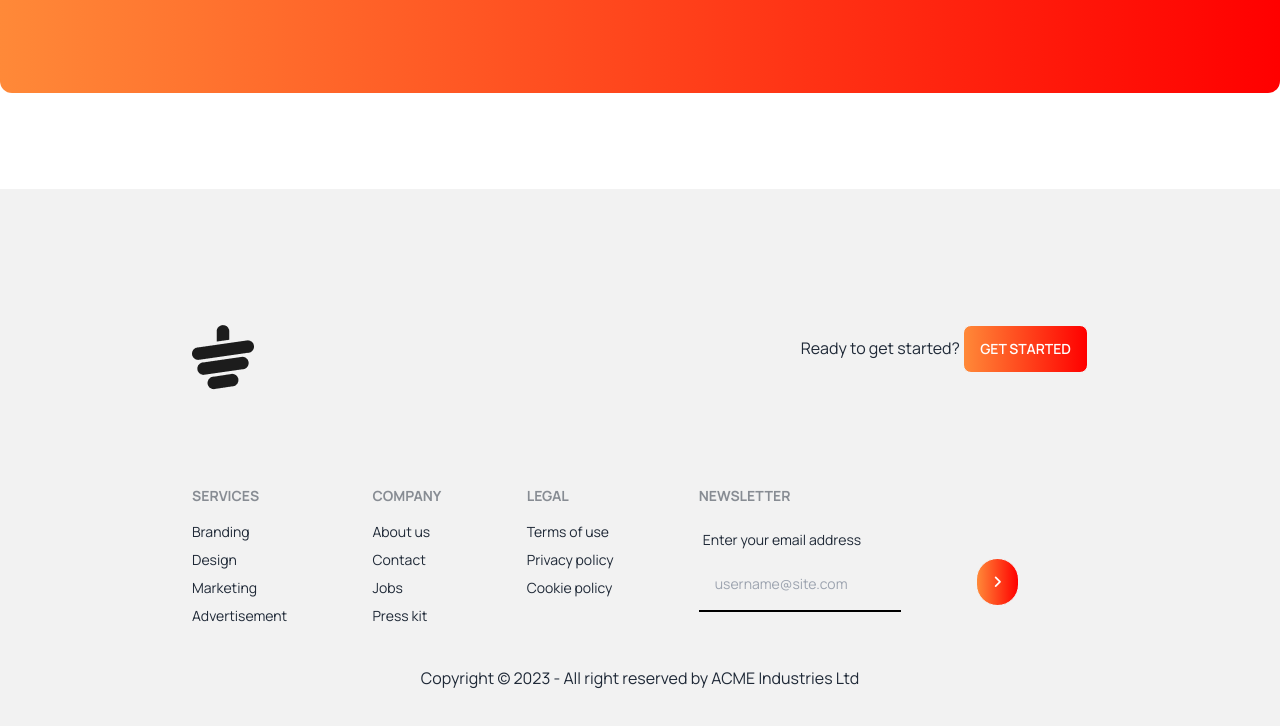
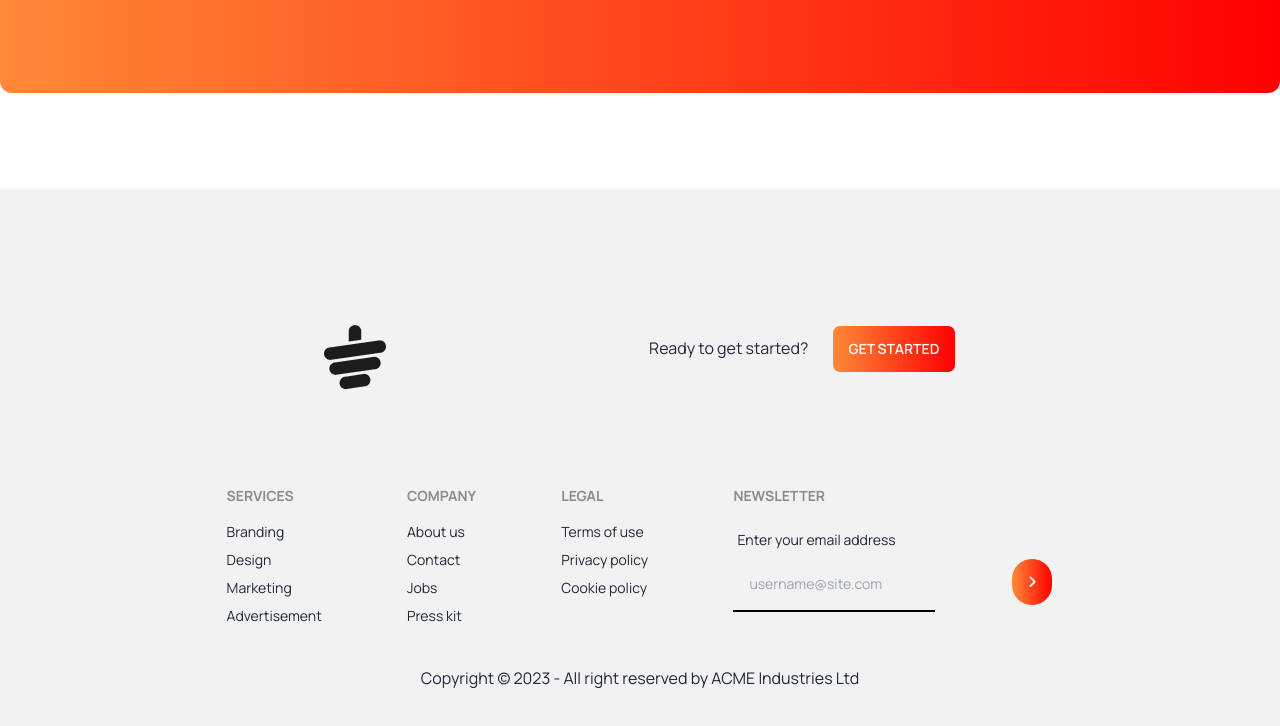
Before and after one commit to rockyhaque/teaHouse, a plain HTML site: page index.html in a window 1280 px wide. Shown: the part 2685-3411 px from the top of the page. Drawn offline with nearby package versions, Linux system fonts and the light colour scheme.

Commit message:
footer update 1.1

```diff
--- a/index.html
+++ b/index.html
@@ -218,14 +218,14 @@
 
     <!-- Footer Section  -->
     <footer class="px-4 lg:px-48 py-10 bg-base-200 text-base-content">
-      <div class="flex justify-between my-24">
+      <div class="flex justify-around  my-24">
         <img src="./images/cup.png" alt="">
         <p>
-          <span>Ready to get started?</span>
+          <span class="mr-5">Ready to get started?</span>
           <button class="btn bg-gradient-to-r from-gradient-start to-gradient-end text-white">Get Started</button>
         </p>
       </div>
-      <div class="footer">
+      <div class="footer justify-around">
         <div>
           <span class="footer-title">Services</span>
           <a class="link link-hover">Branding</a>
```
